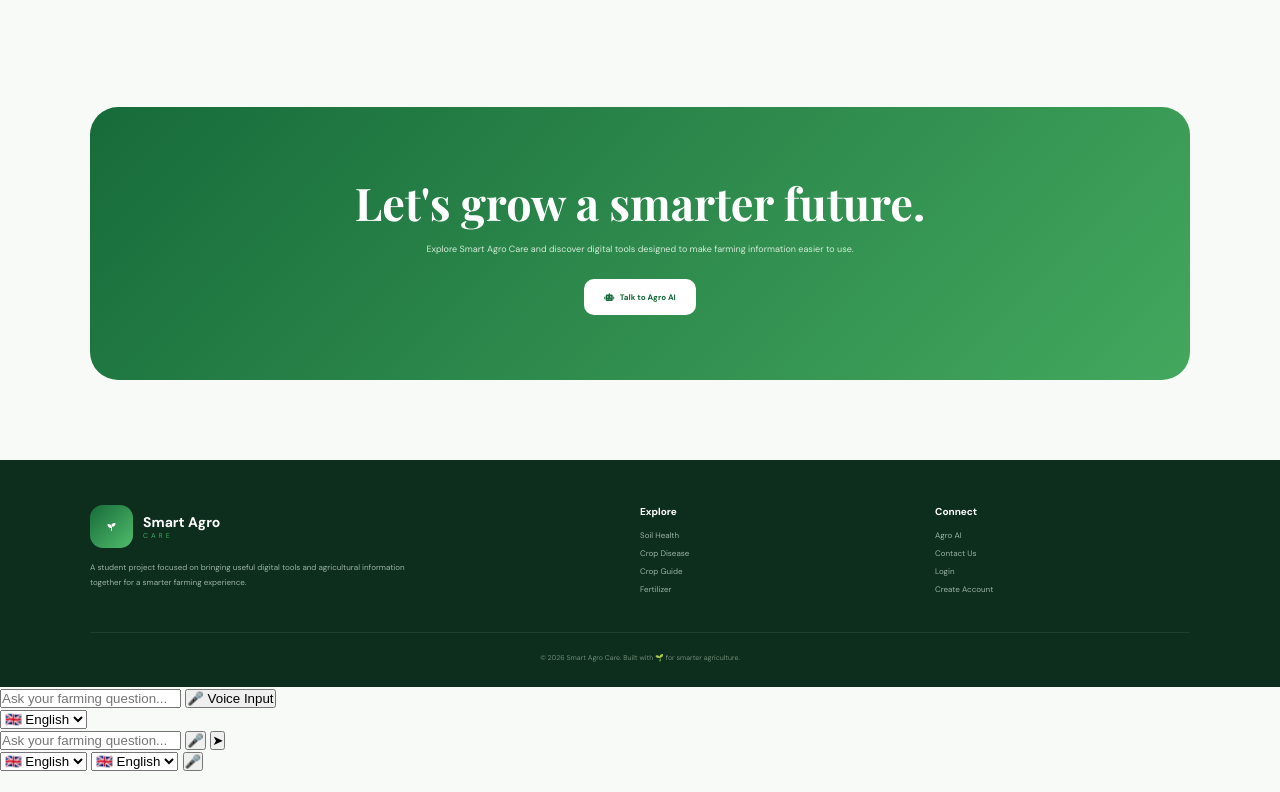
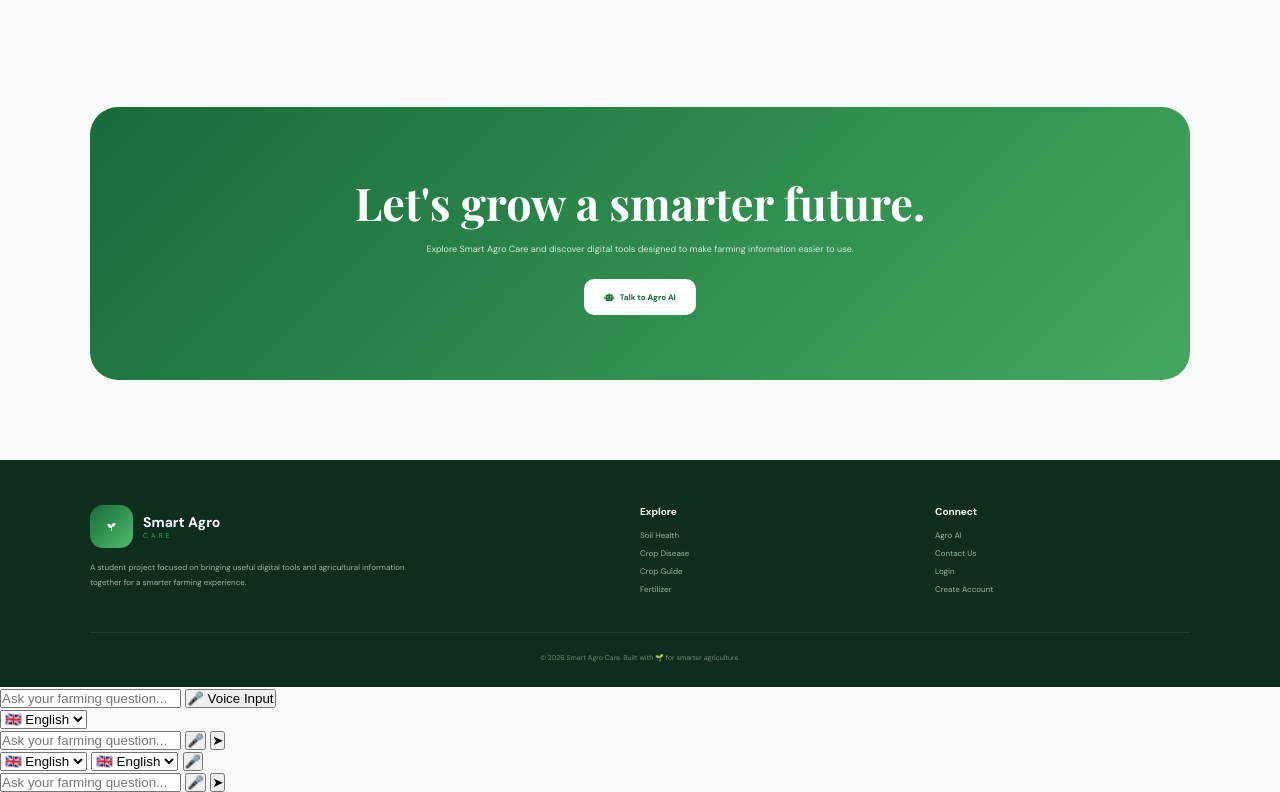
Before and after one commit to siddhigaikwad6677-cmyk/smart-agro-care, a website: page about.html in a window 1280 px wide. Shown: the part 2787-3579 px from the top of the page. Before the commit the page ends 3558 px from the top, so only its background shows below. Drawn offline with nearby package versions, Linux system fonts and the light colour scheme.

Commit message:
Update about.html

```diff
--- a/about.html
+++ b/about.html
@@ -2261,3 +2261,22 @@
     onclick="startVoiceInput()">
     🎤
 </button>
+<div class="chat-input-area">
+
+    <input
+        type="text"
+        id="userInput"
+        placeholder="Ask your farming question..."
+    >
+
+    <button id="micButton" onclick="startVoiceInput()">
+        🎤
+    </button>
+
+    <button class="send-button" onclick="sendMessage()">
+        ➤
+    </button>
+
+</div>
+
+<p id="voiceStatus" class="voice-status"></p>
```
